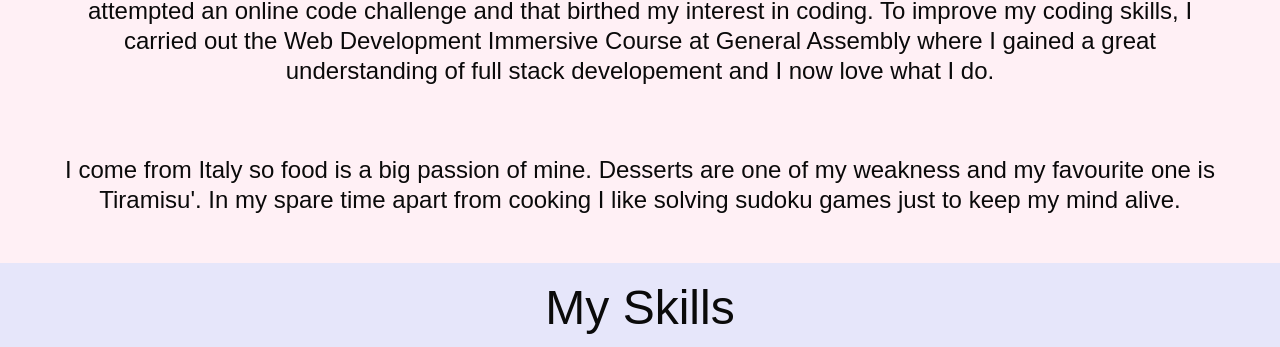
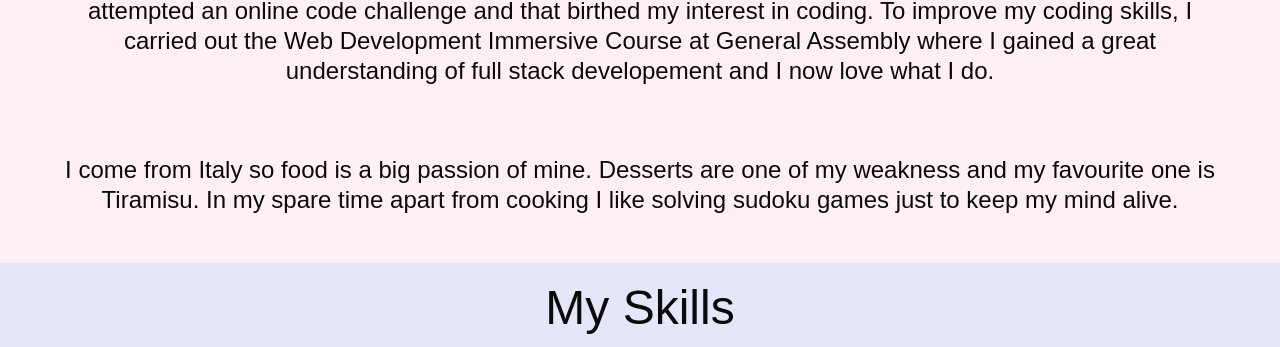
Before and after one commit to Gessy90/Gessy90.github.io, a plain HTML site: page index.html in a window 1280 px wide. Shown: the part 1290-1637 px from the top of the page. Drawn offline with nearby package versions, Linux system fonts and the light colour scheme; a web font is replaced by a local one.

Commit message:
changes made to about me section

```diff
--- a/index.html
+++ b/index.html
@@ -71,7 +71,7 @@
           I attempted an online code challenge and that birthed my interest in coding.
           To improve my coding skills, I carried out the Web Development Immersive Course at General Assembly where I gained a great understanding of full stack developement
           and I now love what I do. </h3>
-          <h3 class="subtitle has-text-centered has-text-black is-size-4">I come from Italy so food is a big passion of mine. Desserts are one of my weakness and my favourite one is Tiramisu'. In my spare time apart from cooking I like solving sudoku games just to keep my mind alive.</h4>
+          <h3 class="subtitle has-text-centered has-text-black is-size-4">I come from Italy so food is a big passion of mine. Desserts are one of my weakness and my favourite one is Tiramisu. In my spare time apart from cooking I like solving sudoku games just to keep my mind alive.</h4>
         </br>
       </div>
     </section>
```
